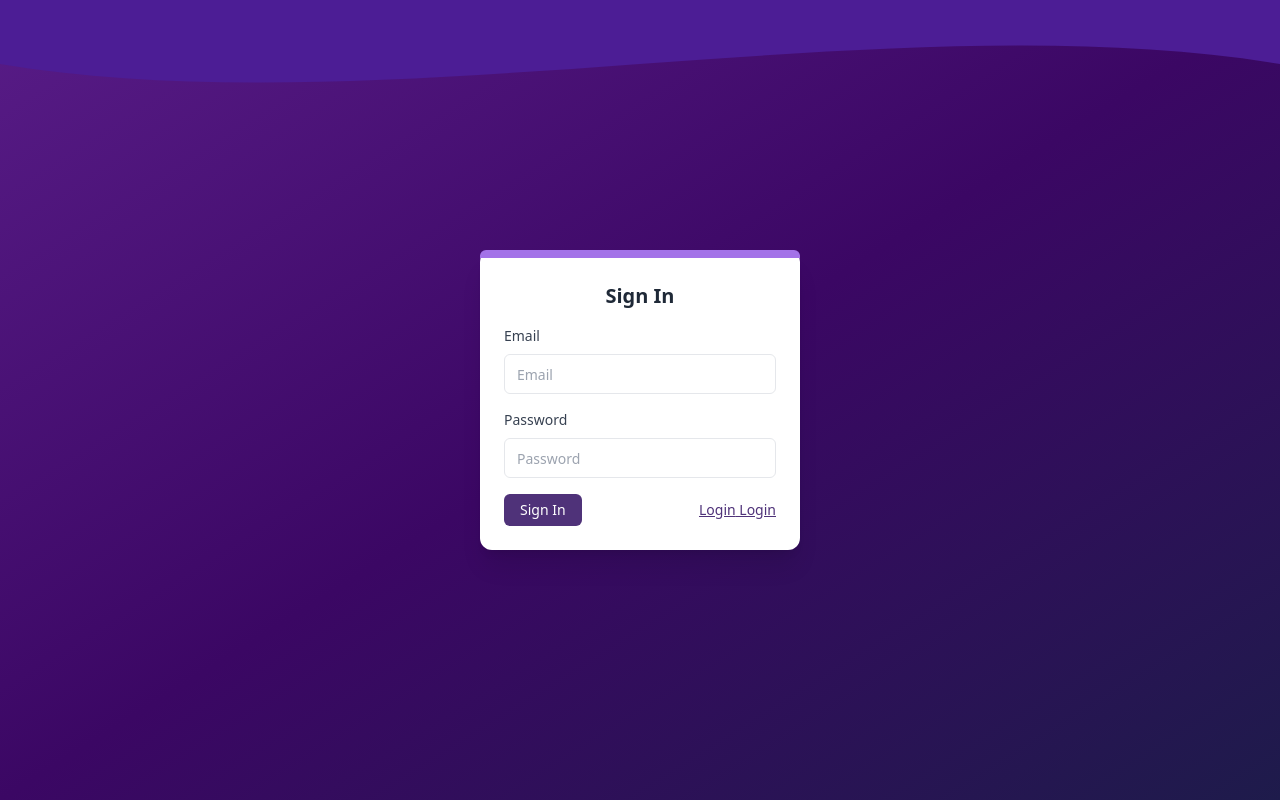
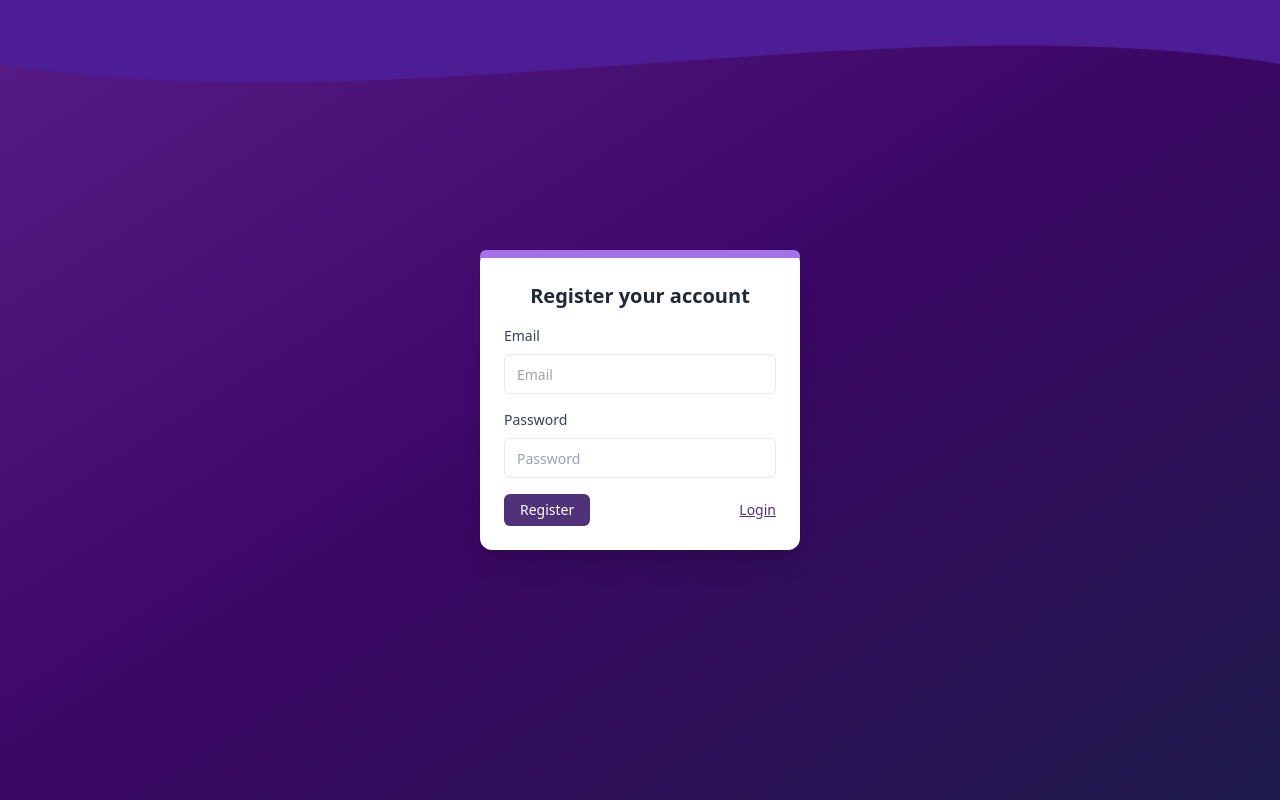
Before and after one commit to Wadhwa27/ReactDocument, a React (Vite) app: page /signup in a window 1280 px wide. Built offline with nearby package versions, Linux system fonts and the light colour scheme.

Commit message:
Update in authentiaction

```diff
--- a/src/App.tsx
+++ b/src/App.tsx
@@ -2,24 +2,26 @@ import { Navigate, Outlet, Route, Routes } from "react-router-dom";
 import Login from "./pages/Login";
 import Home from "./pages/Home";
 import SignUp from "./pages/SignUp";
-import { getActiveUser } from "./LocalStorage";
+// import { getActiveUser } from "./LocalStorage";
+import HomePage from "./components/HomePage";
 function App() {
   return (
     <>
       <Routes>
+        <Route path="/" element={<HomePage />} />
+        <Route path="/login" element={<Login />} />
+        <Route path="/signup" element={<SignUp />} />
+        {/* <Route path="/" element={<PrivateRoute />} /> */}
         <Route path="/" element={<Home />} />
-        <Route path="/login" element={<Login />} />
-        <Route path="/" element={<PrivateRoute />} />
-        <Route path="/signup" element={<SignUp />} />
       </Routes>
     </>
   );
 }
-const PrivateRoute = () => {
-  const activeUser = getActiveUser();
-  if (activeUser == null) {
-    return <Navigate to={"/login"} />;
-  }
-  return <Outlet />;
-};
+// const PrivateRoute = () => {
+//   const activeUser = getActiveUser();
+//   if (activeUser == null) {
+//     return <Navigate to="/login" />;
+//   }
+//   return <Outlet />;
+// };
 export default App;
--- a/src/LocalStorage.ts
+++ b/src/LocalStorage.ts
@@ -12,20 +12,14 @@ function  addNewUser (user :userData) {
   localStorage.setItem(REGISTERED_USERS , JSON.stringify(users))
 }
 function isNewUserExist (email : String) : boolean{
-const userStr = localStorage.getItem(REGISTERED_USERS) || null;
-if (userStr == null){
-  return false;
-}
+const userStr = localStorage.getItem(REGISTERED_USERS) || "[]";
 const users = JSON.parse(userStr) as userData[];
 const findUser = users.find(data => data.email == email)
 return findUser != null
 }
 
 function getUser (email : String , password : String){
-const userStr = localStorage.getItem(REGISTERED_USERS) || null;
-if (userStr == null){
-  return false;
-}
+const userStr = localStorage.getItem(REGISTERED_USERS) || "[]";
 const users = JSON.parse(userStr) as userData[];
 const findUser = users.find(data => data.email == email && data.password == password)
 return findUser
@@ -39,7 +33,8 @@ const getActiveUser = () =>{
 if (activeUser == null){
   return null;
 }
-return JSON.parse(activeUser)
+const ActiveUser = JSON.parse(activeUser) as userData
+return ActiveUser
 }
 const deleteActiveUser = () =>{
   localStorage.removeItem(ACTIVE_USER)
--- /dev/null
+++ b/src/components/HomePage.tsx
@@ -0,0 +1,32 @@
+import React from "react";
+import ReactLogo from "../assets/react.svg"; // adjust path if needed
+
+export default function HomePage() {
+  return (
+    <div className="min-h-screen flex items-center justify-center bg-gradient-to-br from-[#a372e8] via-[#4f3279] to-[#3a0e6e] text-white">
+      <div className="text-center space-y-6 p-6 rounded-2xl bg-white/10 shadow-xl backdrop-blur-md">
+        {/* Rotating React Logo */}
+        <div className="flex justify-center">
+          <img
+            src={ReactLogo}
+            alt="React Logo"
+            className="w-24 h-24 animate-spin-slow"
+          />
+        </div>
+
+        {/* Heading */}
+        <h1 className="text-4xl font-bold text-white">React Documentation</h1>
+
+        {/* Buttons */}
+        <div className="flex gap-4 justify-center">
+          <button className="px-6 py-2 bg-white text-[#3a0e6e] font-semibold rounded-full hover:bg-cyan-200 transition">
+            Register
+          </button>
+          <button className="px-6 py-2 bg-white text-[#3a0e6e] font-semibold rounded-full hover:bg-cyan-200 transition">
+            Login
+          </button>
+        </div>
+      </div>
+    </div>
+  );
+}
--- a/src/pages/Home.tsx
+++ b/src/pages/Home.tsx
@@ -1,4 +1,4 @@
-import reactLogo from "./assets/react.svg";
+import reactLogo from "../assets/react.svg";
 import { useEffect, useState } from "react";
 import { useNavigate } from "react-router-dom";
 import {
@@ -11,10 +11,9 @@ export default function Home() {
   const navigate = useNavigate();
   useEffect(() => {
     const data = getActiveUser();
-    if (data == null) {
-      navigate("/login");
+    if (data != null) {
+      setActiveUser(data);
     }
-    setActiveUser(data);
   }, []);
   function handleLogOut() {
     deleteActiveUser();
--- a/src/pages/Login.tsx
+++ b/src/pages/Login.tsx
@@ -1,10 +1,10 @@
 import { useState } from "react";
-import { useNavigate } from "react-router-dom";
+import { Link, useNavigate } from "react-router-dom";
 import { getUser, updateActiveUser } from "../LocalStorage";
 
 interface LoginModel {
-  email: String;
-  password: String;
+  email: string;
+  password: string;
 }
 export default function Login() {
   const [data, setData] = useState<LoginModel>({
@@ -31,18 +31,10 @@ export default function Login() {
       alert("Email  or Password is not correct");
       return;
     }
-    updateActiveUser(user);
+    updateActiveUser(data);
     navigate("/");
   }
 
-  function handleLogin() {
-    if (password.trim().length < 6) {
-      alert("Please enter a valid password");
-    }
-    if (!email.includes("@")) {
-      alert("Please enter a valid email");
-    }
-  }
   return (
     <div className="relative min-h-screen flex items-center justify-center bg-gradient-to-br from-purple-900 via-purple-950 to-indigo-950 px-4 py-10">
       {/* Curved SVG Top */}
@@ -91,20 +83,19 @@ export default function Login() {
               onChange={handleChange}
             />
             <div className="flex justify-between items-center mt-4">
-              {message && <p>{message}</p>}
               <button
                 type="submit"
                 className="bg-[#4f3279] text-white py-1.5 px-4 text-sm rounded-md hover:bg-[#50376d] font-medium transition"
               >
-                Sign In
+                Login
               </button>
-              <a
-                href="#"
+
+              <Link
+                to="/signup"
                 className="text-sm text-[#4f3279] hover:text-[#3a0e6e] underline transition"
               >
-                Login
-                <Link to="/signup"> Sign In </Link>
-              </a>
+                Register
+              </Link>
             </div>
           </div>
         </form>
--- a/src/pages/SignUp.tsx
+++ b/src/pages/SignUp.tsx
@@ -1,12 +1,12 @@
 import { useState } from "react";
-import { Link, useNavigate } from "react-router-dom";
+import { Link } from "react-router-dom";
 import { type userData, addNewUser, isNewUserExist } from "../LocalStorage";
 
 export default function SignUp() {
   const [data, setData] = useState<userData>({ email: "", password: "" });
-  const [message, setMessage] = useState<String>("");
+  const [message, setMessage] = useState<string>("");
 
-  const navigate = useNavigate();
+  // const navigate = useNavigate();
   function handleChange(event: React.ChangeEvent<HTMLInputElement>) {
     const id = event.target.id;
     const value = event.target.value;
@@ -15,6 +15,13 @@ export default function SignUp() {
       [id]: value,
     });
     setMessage("");
+  }
+
+  function resetData() {
+    setData({
+      email: "",
+      password: "",
+    });
   }
 
   function handleSubmit(event: React.FormEvent<HTMLFormElement>) {
@@ -36,10 +43,10 @@ export default function SignUp() {
       return;
     }
     addNewUser(data);
+    resetData();
     setMessage("User created. Click on Login");
-    // setData({ email: "", password: "" });
   }
-  console.log("email", data.email);
+
   return (
     <div className="relative min-h-screen flex items-center justify-center bg-gradient-to-br from-purple-900 via-purple-950 to-indigo-950 px-4 py-10">
       {/* Curved SVG Top */}
@@ -62,7 +69,7 @@ export default function SignUp() {
         <form onSubmit={handleSubmit}>
           <div className="px-6 py-6">
             <h2 className="text-lg sm:text-xl font-semibold text-gray-800 text-center mb-4">
-              Sign In
+              Register your account
             </h2>
             <label className="block text-gray-700 text-sm font-medium">
               Email
@@ -88,20 +95,17 @@ export default function SignUp() {
               onChange={handleChange}
             />
             <div className="flex justify-between items-center mt-4">
+              <button className="bg-[#4f3279] text-white py-1.5 px-4 text-sm rounded-md hover:bg-[#50376d] font-medium transition">
+                Register
+              </button>
               {message && <p>{message}</p>}
-              <button
-                type="submit"
-                className="bg-[#4f3279] text-white py-1.5 px-4 text-sm rounded-md hover:bg-[#50376d] font-medium transition"
-              >
-                Sign In
-              </button>
-              <a
-                href="#"
+
+              <Link
+                to="/login"
                 className="text-sm text-[#4f3279] hover:text-[#3a0e6e] underline transition"
               >
                 Login
-                <Link to="/login"> Login</Link>
-              </a>
+              </Link>
             </div>
           </div>
         </form>
--- a/tailwind.config.js
+++ b/tailwind.config.js
@@ -3,7 +3,11 @@ export default {
   content: ["./index.html", "./src/**/*.{js,ts,jsx,tsx}"],
 
   theme: {
-    extend: {},
+    extend: {
+      animation: {
+        "spin-slow": "spin 8s linier infinite",
+      },
+    },
   },
   plugins: [],
 };
```
